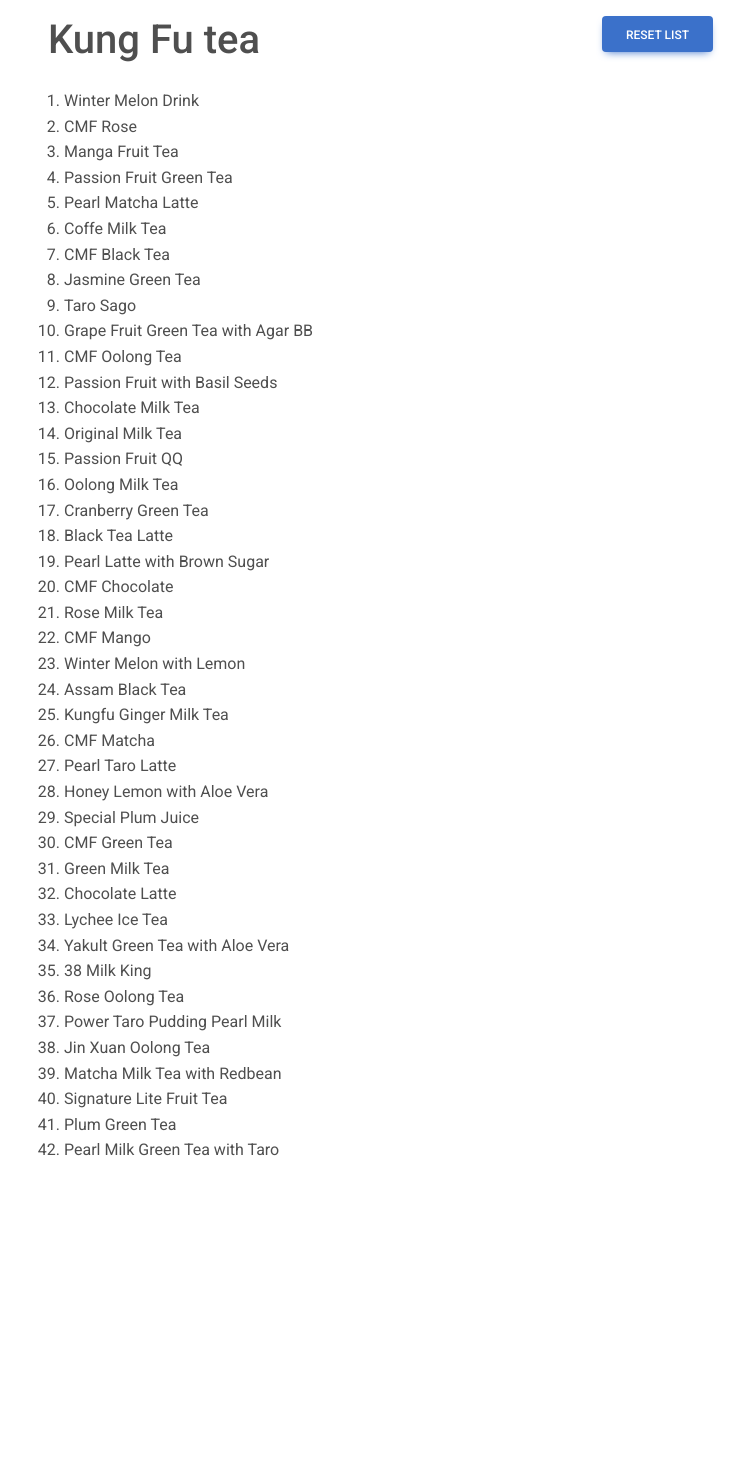
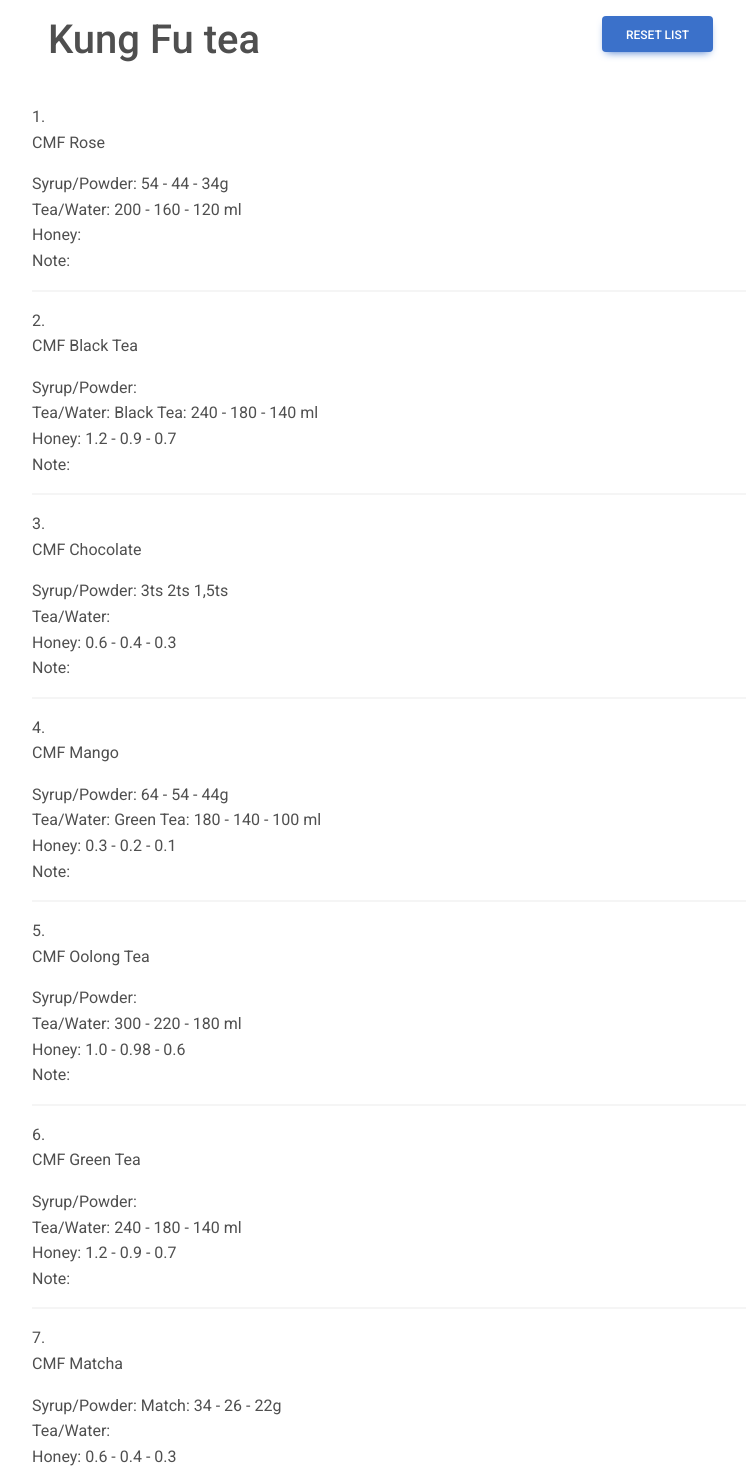
Before and after one commit to nguyenlean96/heroku-art-of-bubble-tea, a React app: page / in a window 1280 px wide. Shown: the top 1470 px of the page, without its empty margins (50-796 px from the left). Before the commit the page ends 1179 px from the top, so only its background shows below. Built offline with nearby package versions, Linux system fonts and the light colour scheme.

Commit message:
Detailed tea for CMF

```diff
--- a/src/App.tsx
+++ b/src/App.tsx
@@ -1,6 +1,13 @@
-import { MDBContainer, MDBRow, MDBCol, MDBBtn } from 'mdb-react-ui-kit';
-import { KF_TEA_LIST } from '../src/constants';
-import { shuffleArray } from '../src/utils';
+import {
+  MDBContainer,
+  MDBRow,
+  MDBCol,
+  MDBBtn,
+  MDBListGroup,
+  MDBListGroupItem,
+} from 'mdb-react-ui-kit';
+import { KF_TEA_LIST } from './constants';
+import { shuffleArray } from './utils';
 import { useReducer } from 'react';
 function App() {
   const [_, forceUpdate] = useReducer((x) => x + 1, 0);
@@ -16,11 +23,17 @@
       </MDBRow>
       <MDBRow>
         <MDBCol>
-          <ol>
+          <MDBListGroup light numbered>
             {shuffleArray(KF_TEA_LIST).map((tea) => (
-              <li key={tea.toUpperCase()}>{tea}</li>
+              <MDBListGroupItem key={tea.name.toUpperCase()}>
+                <p>{tea.name}</p>
+                <div>Syrup/Powder: {tea.syrup}</div>
+                <div>Tea/Water: {tea.tea}</div>
+                <div>Honey: {tea.honey}</div>
+                <div>Note: {tea.note}</div>
+              </MDBListGroupItem>
             ))}
-          </ol>
+          </MDBListGroup>
         </MDBCol>
       </MDBRow>
     </MDBContainer>
--- a/src/constants/kfTea.tsx
+++ b/src/constants/kfTea.tsx
@@ -1,12 +1,63 @@
-const CMF = [
-  'Green Tea',
-  'Black Tea',
-  'Oolong Tea',
-  'Rose',
-  'Mango',
-  'Chocolate',
-  'Matcha',
-].map((tea) => 'CMF ' + tea);
+import { KFTea } from '../types/kftea';
+
+const CMF: KFTea[] = [
+  {
+    name: 'CMF Green Tea',
+    syrup: null,
+    tea: '240 - 180 - 140 ml',
+    water: null,
+    honey: '1.2 - 0.9 - 0.7',
+    note: null,
+  },
+  {
+    name: 'CMF Black Tea',
+    syrup: null,
+    tea: 'Black Tea: 240 - 180 - 140 ml',
+    water: '60 -40 -20 ml',
+    honey: '1.2 - 0.9 - 0.7',
+    note: null,
+  },
+  {
+    name: 'CMF Oolong Tea',
+    syrup: null,
+    tea: '300 - 220 - 180 ml',
+    water: null,
+    honey: '1.0 - 0.98 - 0.6',
+    note: null,
+  },
+  {
+    name: 'CMF Rose',
+    syrup: '54 - 44 - 34g',
+    tea: '200 - 160 - 120 ml',
+    water: null,
+    honey: null,
+    note: null,
+  },
+  {
+    name: 'CMF Mango',
+    syrup: '64 - 54 - 44g',
+    tea: 'Green Tea: 180 - 140 - 100 ml',
+    water: null,
+    honey: '0.3 - 0.2 - 0.1',
+    note: null,
+  },
+  {
+    name: 'CMF Chocolate',
+    syrup: '3ts 2ts 1,5ts',
+    tea: null,
+    water: '140 - 100 - 80ml (steam)',
+    honey: '0.6 - 0.4 - 0.3',
+    note: null,
+  },
+  {
+    name: 'CMF Matcha',
+    syrup: 'Match: 34 - 26 - 22g',
+    tea: null,
+    water: '140 - 100 - 80ml (steam)',
+    honey: '0.6 - 0.4 - 0.3',
+    note: null,
+  },
+];
 
 const ORIGINAL = [
   'Jin Xuan Oolong Tea',
@@ -59,10 +110,4 @@
   'Rose Milk Tea',
 ];
 
-export const KF_TEA_LIST = CMF.concat(
-  ORIGINAL,
-  LATTE,
-  UNCATEGORIZED,
-  FRUIT,
-  MILK_TEA
-);
+export const KF_TEA_LIST = CMF;
--- a/src/index.html
+++ b/src/index.html
@@ -3,6 +3,7 @@
 
 <head>
   <meta charset="utf-8" />
+  <meta name="viewport" content="width=device-width, initial-scale=1" />
   <title>Getting Started</title>
   <link href="https://fonts.googleapis.com/css?family=Roboto:300,400,500,700&display=swap" rel="stylesheet" />
   <style>
--- /dev/null
+++ b/src/types/kftea.tsx
@@ -0,0 +1,8 @@
+export type KFTea = {
+  name: string;
+  syrup: string | null;
+  tea: string | null;
+  water: string | null;
+  honey: string | null;
+  note: string | null;
+};
--- a/src/utils/index.tsx
+++ b/src/utils/index.tsx
@@ -1,4 +1,6 @@
-export function shuffleArray(list: string[]) {
+import { KFTea } from '../types/kftea';
+
+export function shuffleArray(list: KFTea[]) {
   const arr = [...list];
   for (let i = arr.length - 1; i > 0; i--) {
     const j = Math.floor(Math.random() * (i + 1));
```
